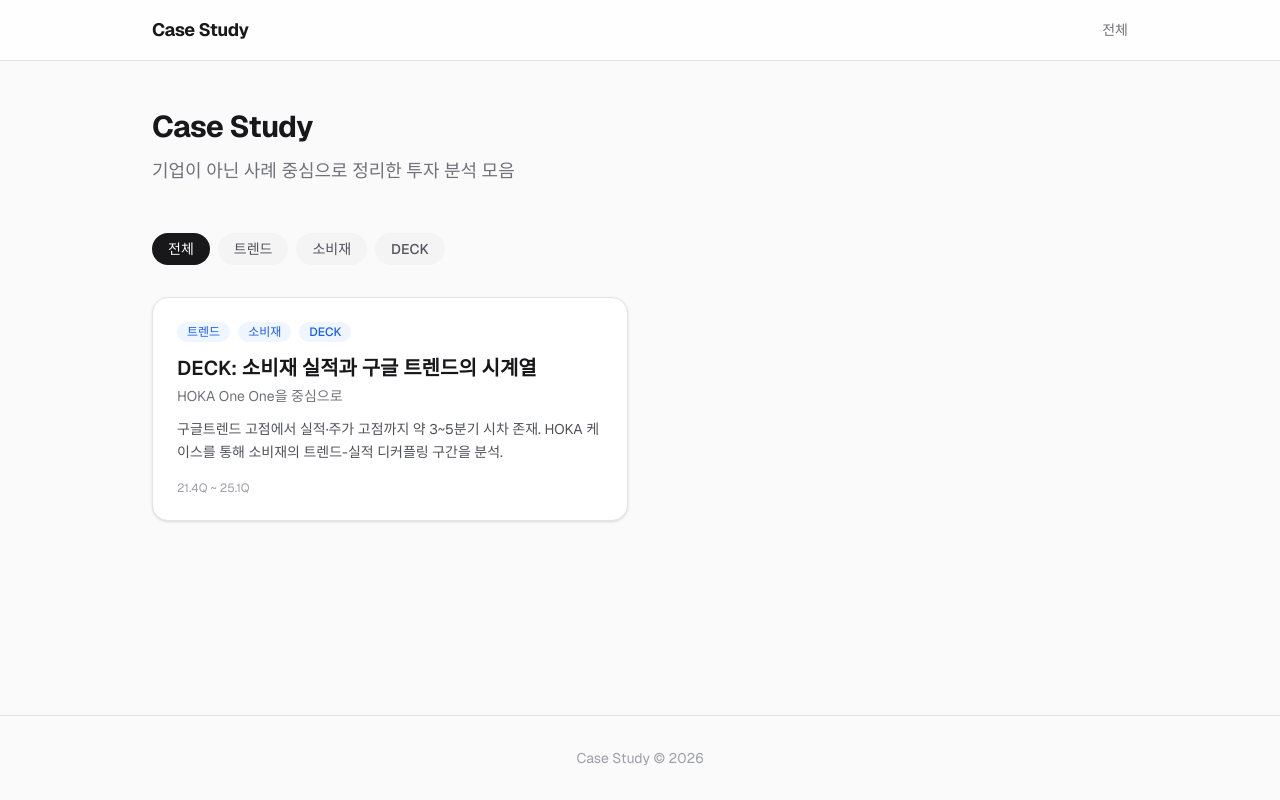
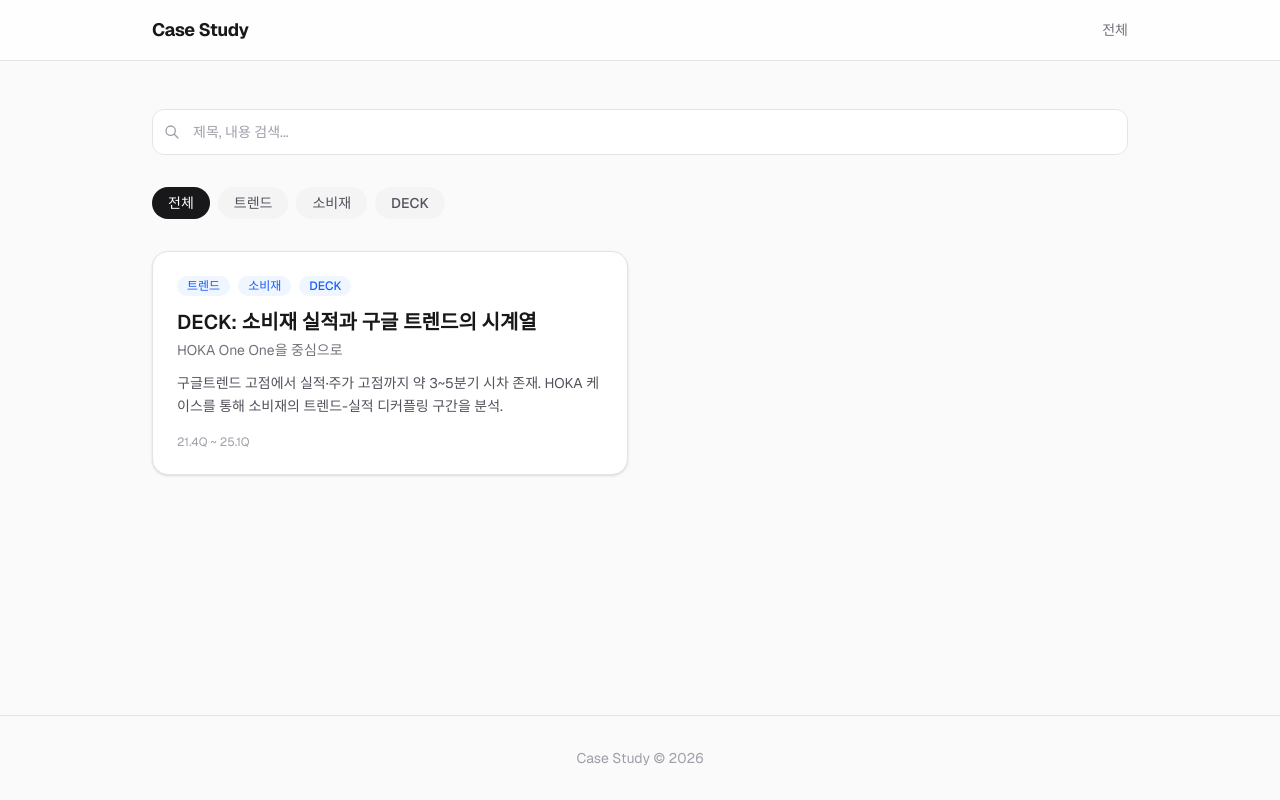
Before and after one commit to chlakaelf/case-study-web, a Next.js app: page / in a window 1280 px wide. Built offline with nearby package versions, Linux system fonts and the light colour scheme.

Commit message:
Add search bar, remove title and subtitle

```diff
--- a/src/app/page.tsx
+++ b/src/app/page.tsx
@@ -6,24 +6,50 @@ import { categories, caseStudies } from "@/data/case-studies";
 
 export default function Home() {
   const [activeCategory, setActiveCategory] = useState<string>("all");
+  const [search, setSearch] = useState("");
 
-  const filtered =
-    activeCategory === "all"
-      ? caseStudies
-      : caseStudies.filter((cs) =>
-          cs.tags.includes(activeCategory as (typeof categories)[number])
-        );
+  const filtered = caseStudies.filter((cs) => {
+    const matchesCategory =
+      activeCategory === "all" ||
+      cs.tags.includes(activeCategory as (typeof categories)[number]);
+
+    const q = search.trim().toLowerCase();
+    const matchesSearch =
+      !q ||
+      cs.title.toLowerCase().includes(q) ||
+      cs.subtitle.toLowerCase().includes(q) ||
+      cs.summary.toLowerCase().includes(q) ||
+      cs.tags.some((tag) => tag.toLowerCase().includes(q));
+
+    return matchesCategory && matchesSearch;
+  });
 
   return (
     <div className="max-w-5xl mx-auto px-6 py-12">
-      <section className="mb-12">
-        <h1 className="text-3xl font-bold tracking-tight text-zinc-900 mb-3">
-          Case Study
-        </h1>
-        <p className="text-zinc-500 text-lg">
-          기업이 아닌 사례 중심으로 정리한 투자 분석 모음
-        </p>
-      </section>
+      <div className="mb-8">
+        <div className="relative">
+          <input
+            type="text"
+            placeholder="제목, 내용 검색..."
+            value={search}
+            onChange={(e) => setSearch(e.target.value)}
+            className="w-full px-4 py-3 pl-10 rounded-xl border border-zinc-200 bg-white text-sm text-zinc-900 placeholder-zinc-400 focus:outline-none focus:ring-2 focus:ring-zinc-300 focus:border-zinc-300 transition-all"
+          />
+          <svg
+            className="absolute left-3 top-1/2 -translate-y-1/2 w-4 h-4 text-zinc-400"
+            fill="none"
+            stroke="currentColor"
+            viewBox="0 0 24 24"
+          >
+            <path
+              strokeLinecap="round"
+              strokeLinejoin="round"
+              strokeWidth={2}
+              d="M21 21l-6-6m2-5a7 7 0 11-14 0 7 7 0 0114 0z"
+            />
+          </svg>
+        </div>
+      </div>
 
       <div className="flex flex-wrap gap-2 mb-8">
         <button
@@ -82,7 +108,7 @@ export default function Home() {
 
       {filtered.length === 0 && (
         <p className="text-center text-zinc-400 py-12">
-          해당 카테고리에 케이스가 없습니다.
+          검색 결과가 없습니다.
         </p>
       )}
     </div>
```
